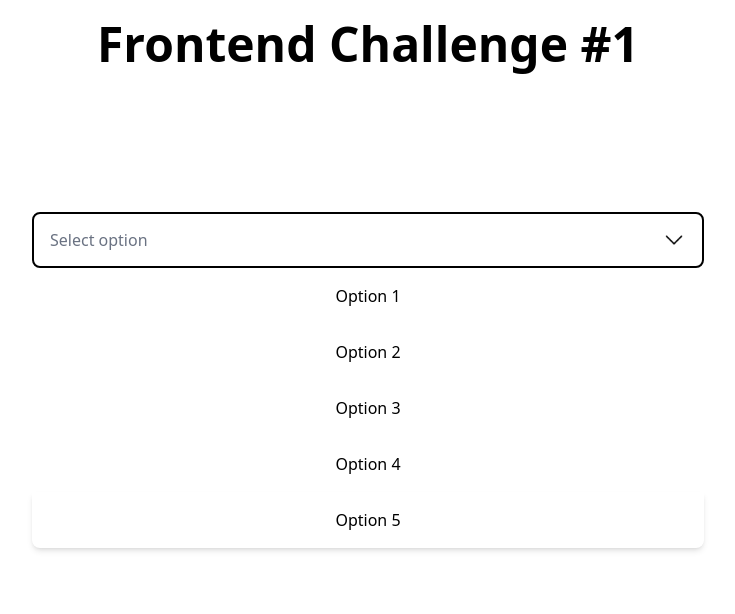
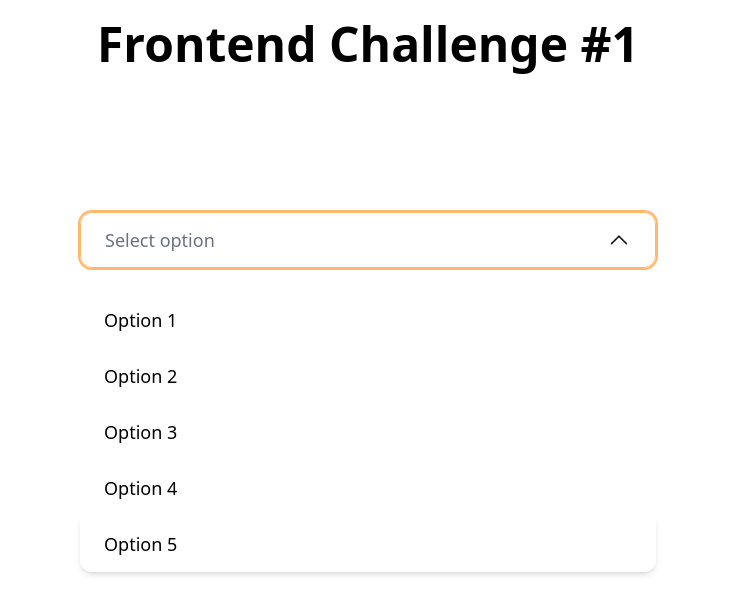
Before and after one commit to DecielShongo/drop-down, a SvelteKit app: page / in a window 1280 px wide. Both pictures are taken after a click on the element "Select option". Shown: the top 614 px of the page, without its empty margins (272-1007 px from the left). Built offline with nearby package versions, Linux system fonts and the light colour scheme.

Commit message:
Added turning animation do arrrow and finalized design

```diff
--- a/src/DropDown.svelte
+++ b/src/DropDown.svelte
@@ -38,7 +38,7 @@
 </script>
 
 <div
-	class="mt-36 flex w-2xl cursor-pointer flex-col items-center justify-start"
+	class="mt-36 flex w-xl cursor-pointer flex-col items-center justify-start"
 	role="listbox"
 	tabindex="0"
 	onkeydown={(e) => handleKeyDown(e)}
@@ -49,7 +49,7 @@
 	}}
 >
 	<button
-		class="flex h-14 w-full cursor-pointer flex-row items-center justify-between rounded-lg border-2 px-4"
+		class="flex h-14 w-full cursor-pointer flex-row items-center justify-between rounded-xl border-1 px-6 transition-all hover:shadow-md focus:border-orange-300 focus:outline-2 focus:outline-orange-300"
 		onclick={() => (isOpen = !isOpen)}
 		onkeydown={(e) => {
 			if (e.code === 'Enter') {
@@ -57,24 +57,32 @@
 			}
 		}}
 	>
-		<p class:text-gray-500={selected === placeholder}>
+		<p class:text-gray-500={selected === placeholder} class="text-lg">
 			{selected}
 		</p>
-		<img {src} alt="down-arrow" class="h-6" />
+		<img {src} alt="down-arrow" class="h-6 transition-all duration-300" class:rotate-180={isOpen} />
 	</button>
-	<ul class="w-full">
+	<ul class="mt-6 w-full rounded-xl">
 		{#each options as option, i}
 			{#if isOpen}
 				<li
-					class="first:rounded-t-lg last:rounded-b-lg last:shadow-md hover:bg-gray-100"
-					in:fly={{ delay: i * 100, duration: 400, x: -100 }}
+					class="first:rounded-t-xl last:rounded-b-xl last:shadow-md"
+					in:fly={{ delay: i * 100, duration: 300, x: -100 }}
 					out:fade
-					class:bg-amber-200={option == selected}
+					class:bg-orange-300={option == selected}
 					class:text-white={option == selected}
 					class:bg-gray-100={option == selectedTmp && option != selected}
+					onmouseenter={() => {
+						selectedTmp = option;
+						index = options.indexOf(option);
+					}}
+					onmouseleave={() => {
+						selectedTmp = selected;
+						index = options.indexOf(selected);
+					}}
 				>
 					<button
-						class="h-14 w-full cursor-pointer"
+						class="h-14 w-full cursor-pointer px-6 text-left text-lg font-light"
 						onclick={() => {
 							selectOption(option);
 							index = options.indexOf(option);
```
